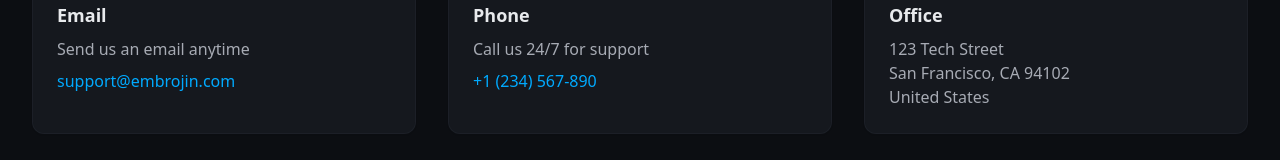
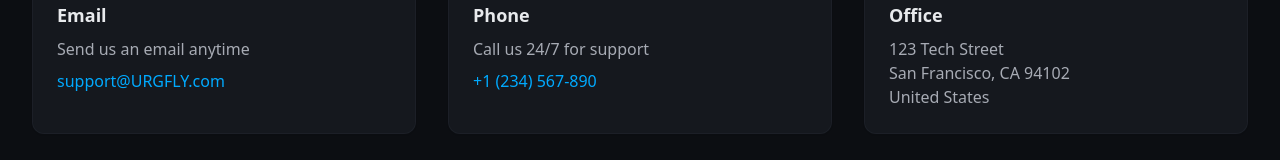
Before and after one commit to brannojonnie2-a11y/EmbrojinApp, a Next.js app: page /contact in a window 1280 px wide. Shown: the part 396-556 px from the top of the page. Built offline with nearby package versions, Linux system fonts and the light colour scheme.

Commit message:
Update page.tsx

```diff
--- a/app/contact/page.tsx
+++ b/app/contact/page.tsx
@@ -27,8 +27,8 @@ export default function ContactPage() {
               <Mail className="w-8 h-8 text-accent mb-4" />
               <h3 className="text-lg font-bold text-foreground mb-2">Email</h3>
               <p className="text-muted-foreground mb-2">Send us an email anytime</p>
-              <a href="mailto:support@embrojin.com" className="text-accent hover:text-accent/80 transition-colors">
-                support@embrojin.com
+              <a href="mailto:support@URGFLY.com" className="text-accent hover:text-accent/80 transition-colors">
+                support@URGFLY.com
               </a>
             </Card>
 
```
